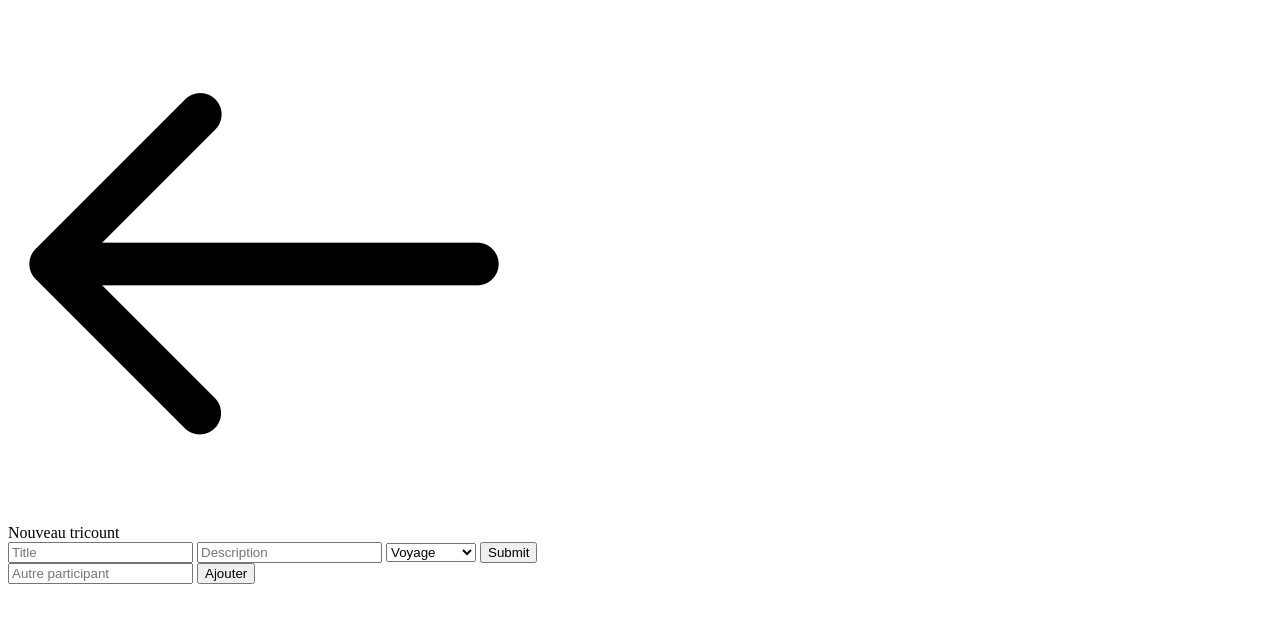
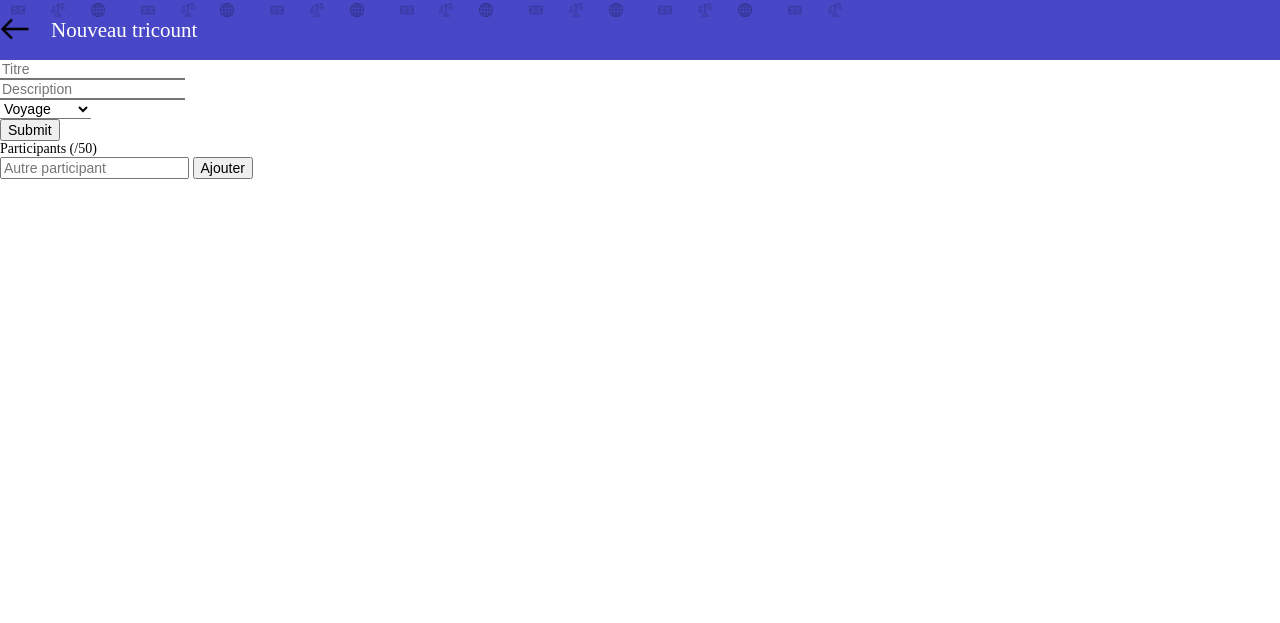
Before and after one commit to tonyfevrier/tricount, a Django app: page /count/newcount in a window 1280 px wide. Shown: the top 623 px of the page. Run offline with Django 4.2, Linux system fonts and the light colour scheme; data comes from the database, SQL or seed files in the repository; data that the repository does not hold is empty.

Commit message:
Test unitaire pour la suppression des participants si on revient en arrière + nouveau css pour newcount

```diff
--- a/count/views.py
+++ b/count/views.py
@@ -6,12 +6,13 @@ from count.func import majuscule
 # Create your views here.
 
 def listecount(request):
+    #if Participants.objects.last().number != Counts.objects.count() - 1:#on a alors pas validé le tricount, on a donc cliqué sur backtotricount.
+    #    Participants.objects.filter(number = Participants.objects.last().number).delete()
     items = Counts.objects.all()
     return render(request,'index.html',context ={'counts' : items})
 
 def newcount(request):
     items = Participants.objects.filter(number = Counts.objects.count())
-    #items = Participants.objects.all()
     return render(request, 'newcount.html',context={'participants':items})
 
 def addcount(request):
--- /dev/null
+++ b/static/newcount.css
@@ -0,0 +1,68 @@
+*{
+    box-sizing: border-box;
+    margin : 0;
+    font-size: 14px;
+}
+
+:root{
+    --padding:0.5em;
+    --color:rgb(71, 71, 199);
+}
+
+header{
+    display: flex;
+    text-align: center;
+    background-color: var(--color);
+}
+
+header{
+    padding: 0.5em 0;
+}
+
+.header_images{
+    position: absolute;
+    top : 0px;
+    left: 0px;
+    /*display: flex;
+    justify-content: center;
+    flex-wrap: wrap;*/
+    opacity: 0.3;
+    height: 3.5em;
+}
+
+.header_images img{
+    width: 1em;
+    height: 1em;
+    margin:0.2em 0.8em;
+}
+
+.header_images .trois{
+    margin-right: 1.5em;
+}
+
+.backtotricount img{
+    width : 30px;
+    /*padding: 0 0.5em;*/
+    padding-top: var(--padding);
+
+}
+
+.titre{
+    padding-left: 1em;
+    padding-top: var(--padding);
+    padding-bottom: var(--padding);
+    font-size: 1.5em;
+    color: white;
+}
+
+.newtricount_title, .newtricount_description, .newtricount_category{
+    display: block;
+    border-top: none;
+    border-left: none;
+    border-right: none;
+    background-color: transparent;
+}
+
+.newtricount_title:hover,.newtricount_description:hover, .newtricount_category:hover {
+    border-color: var(--color);
+}
--- a/templates/newcount.html
+++ b/templates/newcount.html
@@ -7,15 +7,38 @@
     <meta http-equiv="X-UA-Compatible" content="IE=edge">
     <meta name="viewport" content="width=device-width, initial-scale=1.0">
     <title>Nouveau tricount</title>
+    <link rel="stylesheet" href="{% static 'newcount.css' %}">
 </head>
 <body>
     <header>
-        <a href="/count" class = "backtotricount"><img src="{%static 'images/back.png' %}" alt="Retour en arrière"></a>
-        <div>Nouveau tricount</div>
+        <a href="/count" class = "backtotricount" id = "backtotricount"><img src="{%static 'images/back.png' %}" alt="Retour en arrière"></a>
+        <div class = "titre">Nouveau tricount</div>
     </header>
+    <div class = "header_images">
+        <img src="{% static 'images/dollar-bill.png' %}" alt="billet">
+        <img src="{% static 'images/scale.png' %}" alt="scale">
+        <img class = "trois" src="{% static 'images/internet.png' %}" alt="web">
+        <img src="{% static 'images/dollar-bill.png' %}" alt="billet">
+        <img src="{% static 'images/scale.png' %}" alt="scale">
+        <img class = "trois" src="{% static 'images/internet.png' %}" alt="web">
+        <img src="{% static 'images/dollar-bill.png' %}" alt="billet">
+        <img src="{% static 'images/scale.png' %}" alt="scale">
+        <img class = "trois" src="{% static 'images/internet.png' %}" alt="web">
+        <img src="{% static 'images/dollar-bill.png' %}" alt="billet">
+        <img src="{% static 'images/scale.png' %}" alt="scale">
+        <img class = "trois" src="{% static 'images/internet.png' %}" alt="web">
+        <img src="{% static 'images/dollar-bill.png' %}" alt="billet">
+        <img src="{% static 'images/scale.png' %}" alt="scale">
+        <img class = "trois" src="{% static 'images/internet.png' %}" alt="web">
+        <img src="{% static 'images/dollar-bill.png' %}" alt="billet">
+        <img src="{% static 'images/scale.png' %}" alt="scale">
+        <img class = "trois" src="{% static 'images/internet.png' %}" alt="web">
+        <img src="{% static 'images/dollar-bill.png' %}" alt="billet">
+        <img src="{% static 'images/scale.png' %}" alt="scale">
+    </div>
     <main>
         <form method="POST" class = "newtricount" action="/count/newcount/addcount">
-            <input class = "newtricount_title" placeholder="Title" name = "newtricount_title">
+            <input class = "newtricount_title" placeholder="Titre" name = "newtricount_title">
             {% if titre == False %}
                 <p class="error">Le titre doit comporter au moins un caractère.</p>
             {% endif %}
@@ -31,6 +54,7 @@
             <input type="submit" name = "submit">
             {% csrf_token %}
         </form>
+        <div class = "nb_participants"> Participants (/50)</div>
         <form method="post" class = "addparticipant" action="/count/newcount/addcount/addparticipant">
             {% for participant in participants %}
             <div>
```
Also changed, not shown: count/tests.py (+14 -0 lines), steps.md (+2 -2 lines), 1 other file.
